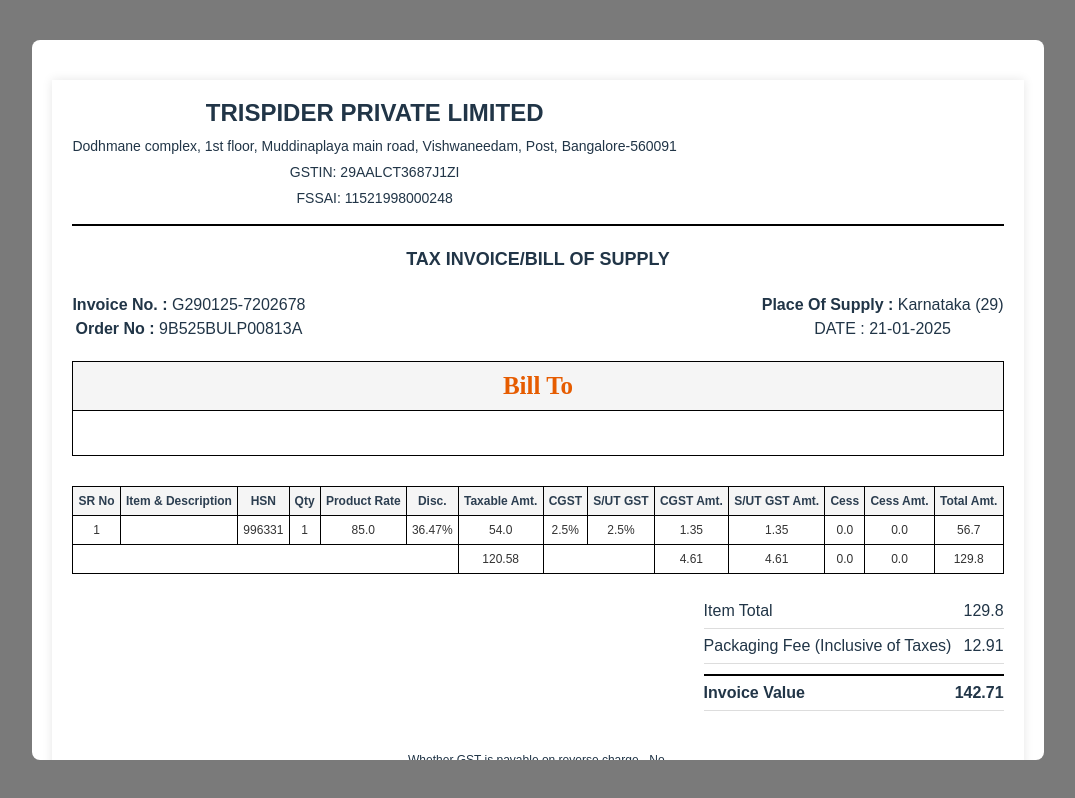
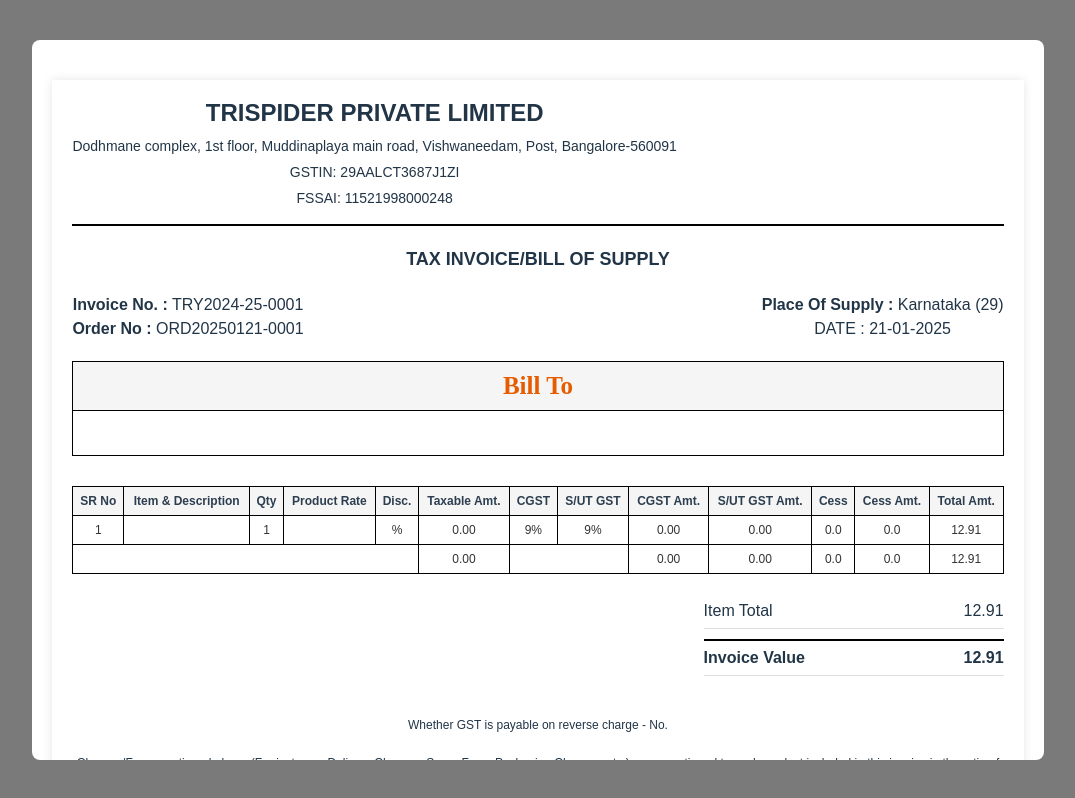
Before and after one commit to Yashu109/trispider-control-panel, a React (Vite) app: page /invoice in a window 1280 px wide. Shown: the whole page, without its empty margins (102-1177 px from the left). Built offline with nearby package versions, Linux system fonts and the light colour scheme.

Commit message:
Add files via upload

```diff
--- a/src/Components/InVoice/InVoice.jsx
+++ b/src/Components/InVoice/InVoice.jsx
@@ -181,56 +181,88 @@
 // export default Invoice;
 
 
-import React from 'react';
+import React, { useState } from 'react';
 import { X, Printer } from "lucide-react";
-import './InVoice.css'
+import './InVoice.css';
+
 const InvoiceComponent = ({ invoiceData, project, onClose }) => {
+    const [quantity, setQuantity] = useState(parseFloat(project?.quantity || 1));
+
+    const handleQuantityChange = (e) => {
+        const newQuantity = parseFloat(e.target.value);
+        setQuantity(newQuantity);
+    };
+
     const rate = parseFloat(project?.totalPayment || 0);
-    const quantity = parseFloat(project?.quantity || 1);
+    const discountRate = 36.47 / 100;
+    const gstRate = 5 / 100;
+    const packagingFee = 12.91;
+
     const baseAmount = rate * quantity;
-    const gstRate = 9;
-    const cgstAmount = parseFloat((baseAmount * gstRate) / 100);
-    const sgstAmount = parseFloat((baseAmount * gstRate) / 100);
-    const grandTotal = parseFloat(baseAmount + cgstAmount + sgstAmount);
+    const discountAmount = baseAmount * discountRate;
+    const taxableAmount = baseAmount - discountAmount;
+    const cgstAmount = taxableAmount * (gstRate / 2);
+    const sgstAmount = taxableAmount * (gstRate / 2);
+    const grandTotal = taxableAmount + cgstAmount + sgstAmount + packagingFee;
 
     const formatCurrency = (amount) => {
-        const numberAmount = parseFloat(amount);
-        if (isNaN(numberAmount)) return '0.00';
-        return new Intl.NumberFormat('en-IN', {
+        return new Intl.NumberFormat("en-IN", {
             maximumFractionDigits: 2,
-            minimumFractionDigits: 2
-        }).format(numberAmount);
+            minimumFractionDigits: 2,
+        }).format(parseFloat(amount) || 0);
     };
 
     const getCurrentDate = () => {
         const today = new Date();
-        const day = String(today.getDate()).padStart(2, '0');
-        const month = String(today.getMonth() + 1).padStart(2, '0');
-        const year = today.getFullYear();
-        return `${day}-${month}-${year}`;
+        return `${String(today.getDate()).padStart(2, "0")}-${String(today.getMonth() + 1).padStart(2, "0")}-${today.getFullYear()}`;
     };
 
     const getFinancialYear = () => {
         const today = new Date();
-        const currentYear = today.getFullYear();
-        const currentMonth = today.getMonth() + 1;
+        const year = today.getFullYear();
+        const month = today.getMonth() + 1;
+        return month >= 4 ? `${year}-${String(year + 1).slice(-2)}` : `${year - 1}-${String(year).slice(-2)}`;
+    };
 
-        if (currentMonth > 3) {
-            return `${currentYear}-${String(currentYear + 1).slice(2)}`;
-        } else {
-            return `${currentYear - 1}-${String(currentYear).slice(2)}`;
-        }
+    const getStoredSerialNumber = (key) => {
+        return parseInt(localStorage.getItem(key) || "0", 10) || 0;
     };
+
+    const [invoiceSerial, setInvoiceSerial] = useState(getStoredSerialNumber("lastInvoiceSerialNumber"));
+    const [orderSerial, setOrderSerial] = useState(getStoredSerialNumber("lastOrderSerialNumber"));
+
+    const generateInvoiceNumber = () => {
+        return `TRY${getFinancialYear()}-${String(invoiceSerial + 1).padStart(4, "0")}`;
+    };
+
+    const generateOrderNumber = () => {
+        const today = new Date();
+        return `ORD${today.getFullYear()}${String(today.getMonth() + 1).padStart(2, "0")}${String(today.getDate()).padStart(2, "0")}-${String(orderSerial + 1).padStart(4, "0")}`;
+    };
+
     const handlePrint = () => {
-        const printContent = document.querySelector('.invoice-modal-content');
+        const printContent = document.querySelector(".invoice-modal-content");
         const originalContent = document.body.innerHTML;
 
         document.body.innerHTML = printContent.innerHTML;
         window.print();
         document.body.innerHTML = originalContent;
-        window.location.reload(); // Reload to restore the original view
+        window.location.reload();
+
+        const newInvoiceSerial = invoiceSerial + 1;
+        const newOrderSerial = orderSerial + 1;
+
+        localStorage.setItem("lastInvoiceSerialNumber", newInvoiceSerial);
+        localStorage.setItem("lastOrderSerialNumber", newOrderSerial);
+
+        setInvoiceSerial(newInvoiceSerial);
+        setOrderSerial(newOrderSerial);
     };
-
+    const annexureData = [
+        { taxRate: "5.0%", cessRate: "0.0%", taxableValue: 9.59, cgst: 0.24, sgst: 0.24, cess: 0.0 },
+        { taxRate: "18.0%", cessRate: "0.0%", taxableValue: 2.4, cgst: 0.22, sgst: 0.22, cess: 0.0 },
+        { taxRate: "Total", cessRate: "", taxableValue: taxableAmount, cgst: cgstAmount, sgst: sgstAmount, cess: 0.0 },
+    ];
     return (
         <div className="modal-overlay" onClick={onClose}>
             <div className="invoice-modal-content" onClick={(e) => e.stopPropagation()}>
@@ -251,8 +283,8 @@
 
                         <div className="invoice-details">
                             <div className="invoice-details-left">
-                                <p><strong>Invoice No. :</strong> G290125-7202678</p>
-                                <p><strong>Order No :</strong> 9B525BULP00813A</p>
+                                <p><strong>Invoice No. :</strong> {generateInvoiceNumber()}</p>
+                                <p><strong>Order No :</strong> {generateOrderNumber()}</p>
                             </div>
                             <div className="invoice-details-right">
                                 <p><strong>Place Of Supply :</strong> Karnataka (29)</p>
@@ -276,7 +308,6 @@
                                     <tr>
                                         <th>SR No</th>
                                         <th>Item & Description</th>
-                                        <th>HSN</th>
                                         <th>Qty</th>
                                         <th>Product Rate</th>
                                         <th>Disc.</th>
@@ -294,47 +325,56 @@
                                     <tr>
                                         <td>1</td>
                                         <td>{project?.title || ''}</td>
-                                        <td>996331</td>
-                                        <td>1</td>
-                                        <td>85.0</td>
-                                        <td>36.47%</td>
-                                        <td>54.0</td>
-                                        <td>2.5%</td>
-                                        <td>2.5%</td>
-                                        <td>1.35</td>
-                                        <td>1.35</td>
+                                        <td>{quantity}
+                                            {handleQuantityChange}
+                                            {/* Dynamic Quantity Input */}
+                                            {/* <input
+                                                type="number"
+                                                value={quantity}
+                                                onChange={handleQuantityChange}
+                                                min="1"
+                                            /> */}
+                                        </td>
+                                        <td>{project?.totalPayment || ''}</td>
+                                        <td>{project?.discount || ''}%</td>
+                                        <td>{formatCurrency(taxableAmount)}</td>
+                                        <td>9%</td>
+                                        <td>9%</td>
+                                        <td>{formatCurrency(cgstAmount)}</td>
+                                        <td>{formatCurrency(sgstAmount)}</td>
                                         <td>0.0</td>
                                         <td>0.0</td>
-                                        <td>56.7</td>
+                                        <td>{formatCurrency(grandTotal)}</td>
                                     </tr>
                                 </tbody>
                                 <tfoot>
                                     <tr>
-                                        <td colSpan="6"></td>
-                                        <td>120.58</td>
+                                        <td colSpan="5"></td>
+                                        <td>{formatCurrency(taxableAmount)}</td>
                                         <td colSpan="2"></td>
-                                        <td>4.61</td>
-                                        <td>4.61</td>
+                                        <td>{formatCurrency(cgstAmount)}</td>
+                                        <td>{formatCurrency(sgstAmount)}</td>
                                         <td>0.0</td>
                                         <td>0.0</td>
-                                        <td>129.8</td>
+                                        <td>{formatCurrency(grandTotal)}</td>
                                     </tr>
                                 </tfoot>
+
                             </table>
                         </div>
 
                         <div className="invoice-summary">
                             <div className="summary-item">
                                 <span>Item Total</span>
-                                <span>129.8</span>
+                                <span>{formatCurrency(grandTotal)}</span>
                             </div>
-                            <div className="summary-item">
+                            {/* <div className="summary-item">
                                 <span>Packaging Fee (Inclusive of Taxes)</span>
                                 <span>12.91</span>
-                            </div>
+                            </div> */}
                             <div className="summary-item total">
                                 <span>Invoice Value</span>
-                                <span>142.71</span>
+                                <span>{formatCurrency(grandTotal)}</span>
                             </div>
                         </div>
 
@@ -357,9 +397,9 @@
                     <div className="invoice-page annexure">
                         <div className="invoice-header">
                             <div className="company-info">
-                                <h1>Geddit Convenience Private Limited</h1>
-                                <p>No 567/2, 60ft rd, 5th block, 3rd Cross rd, Sir M V layout, Bangalore - 560056</p>
-                                <p>GSTIN: 29AAJCG0980D1ZK</p>
+                                <h1>TRISPIDER PRIVATE LIMITED</h1>
+                                <p>Dodhmane complex, 1st floor, Muddinaplaya main road, Vishwaneedam, Post, Bangalore-560091</p>
+                                <p>GSTIN: 29AALCT3687J1ZI</p>
                                 <p>FSSAI: 11521998000248</p>
                             </div>
                         </div>
@@ -372,11 +412,6 @@
                                     <tr>
                                         <th>Tax Rate</th>
                                         <th>Cess Rate</th>
-                                        <th colSpan="4">Packaging Fee</th>
-                                    </tr>
-                                    <tr>
-                                        <th></th>
-                                        <th></th>
                                         <th>Taxable Value</th>
                                         <th>CGST</th>
                                         <th>S/UT GST</th>
@@ -384,37 +419,23 @@
                                     </tr>
                                 </thead>
                                 <tbody>
-                                    <tr>
-                                        <td>5.0%</td>
-                                        <td>0.0%</td>
-                                        <td>9.59</td>
-                                        <td>0.24</td>
-                                        <td>0.24</td>
-                                        <td>0.0</td>
-                                    </tr>
-                                    <tr>
-                                        <td>18.0%</td>
-                                        <td>0.0%</td>
-                                        <td>2.4</td>
-                                        <td>0.22</td>
-                                        <td>0.22</td>
-                                        <td>0.0</td>
-                                    </tr>
-                                    <tr>
-                                        <td>Total</td>
-                                        <td></td>
-                                        <td>11.99</td>
-                                        <td>0.46</td>
-                                        <td>0.46</td>
-                                        <td>0</td>
-                                    </tr>
+                                    {annexureData.map((item, index) => (
+                                        <tr key={index}>
+                                            <td>{item.taxRate}</td>
+                                            <td>{item.cessRate}</td>
+                                            <td>{formatCurrency(item.taxableValue)}</td>
+                                            <td>{formatCurrency(item.cgst)}</td>
+                                            <td>{formatCurrency(item.sgst)}</td>
+                                            <td>{formatCurrency(item.cess)}</td>
+                                        </tr>
+                                    ))}
                                 </tbody>
                             </table>
                         </div>
                     </div>
                 </div>
                 <div className="modal-actions">
-                <button onClick={onClose} className="invoice-close-button">
+                    <button onClick={onClose} className="invoice-close-button">
                         <X size={20} /> Cancel
                     </button>
                     <button onClick={handlePrint} className="print-button">
--- a/src/Components/Login/Login.jsx
+++ b/src/Components/Login/Login.jsx
@@ -474,7 +474,7 @@
                 });
               }}
             >
-              {isLogin ? 'Need an account? Sign up' : 'Already have an account? Sign in'}
+              {/* {isLogin ? 'Need an account? Sign up' : 'Already have an account? Sign in'} */}
             </button>
           )}
         </form>
```
Also changed, not shown: cors.json (added, +8 -0 lines), src/Components/AdminProfile/AdminProfile.jsx (+18 -1 lines).
